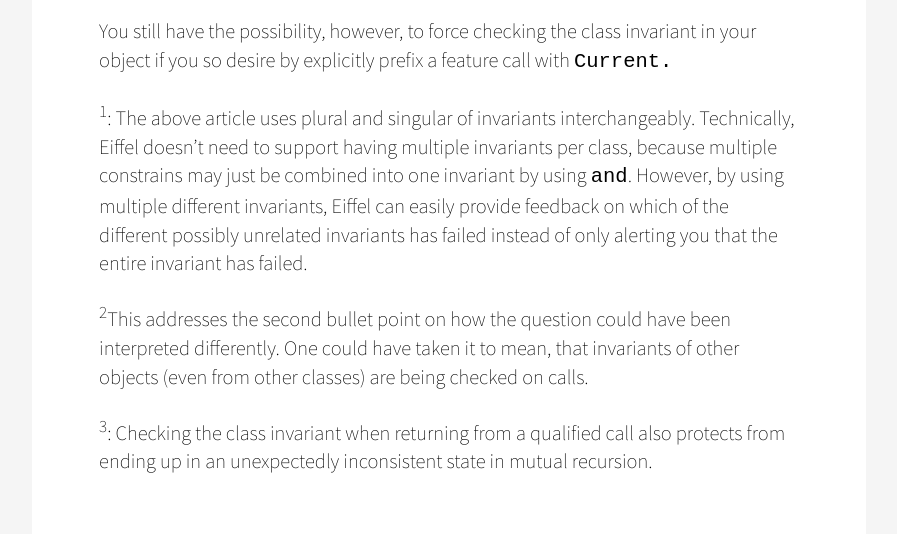
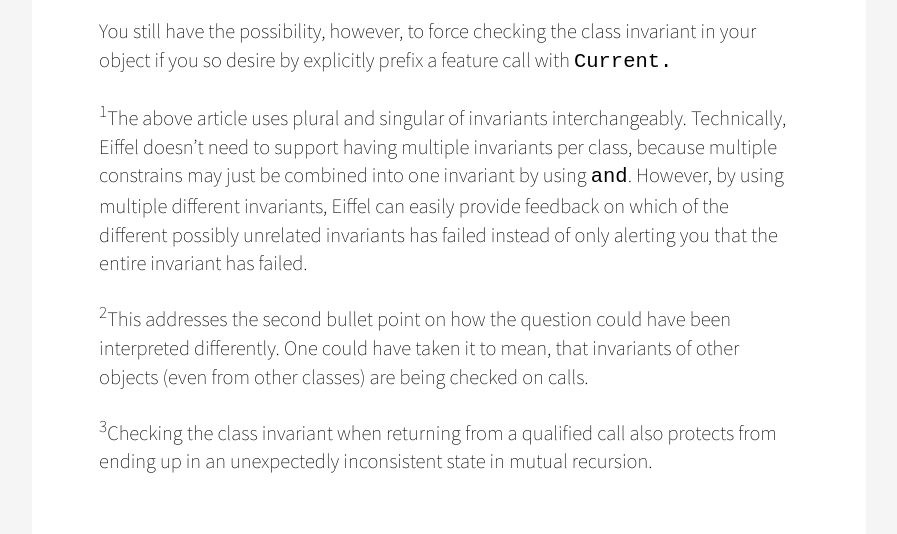
Before and after one commit to eprog2014/eprog2014.github.io, a Jekyll site: the page built from _posts/2014-11-13-class-invariants.md, in a window 1280 px wide and 900 px high, scrolled down 8828 px. Shown: the part 293-827 px from the top of the window, without its empty margins (191-1088 px from the left). Built offline with Jekyll 4.4.1, drawn with Linux system fonts in a browser that asks for light colours; some web fonts are replaced; Markdown is read by kramdown in place of the engine named in the settings; a script that is not in the unit is left out.

Commit message:
Fix footnote formatting

```diff
--- a/_posts/2014-11-13-class-invariants.md
+++ b/_posts/2014-11-13-class-invariants.md
@@ -343,8 +343,8 @@ The class invariant serves to help you maintain a consistent object for whenever
 
 You still have the possibility, however, to force checking the class invariant in your object if you so desire by explicitly prefix a feature call with `Current.`
 
-<sup>1</sup>: The above article uses plural and singular of invariants interchangeably. Technically, Eiffel doesn't need to support having multiple invariants per class, because multiple constrains may just be combined into one invariant by using `and`. However, by using multiple different invariants, Eiffel can easily provide feedback on which of the different possibly unrelated invariants has failed instead of only alerting you that the entire invariant has failed.
+<sup>1</sup>The above article uses plural and singular of invariants interchangeably. Technically, Eiffel doesn't need to support having multiple invariants per class, because multiple constrains may just be combined into one invariant by using `and`. However, by using multiple different invariants, Eiffel can easily provide feedback on which of the different possibly unrelated invariants has failed instead of only alerting you that the entire invariant has failed.
 
 <sup>2</sup>This addresses the second bullet point on how the question could have been interpreted differently. One could have taken it to mean, that invariants of other objects (even from other classes) are being checked on calls.
 
-<sup>3</sup>: Checking the class invariant when returning from a qualified call also protects from ending up in an unexpectedly inconsistent state in mutual recursion.
+<sup>3</sup>Checking the class invariant when returning from a qualified call also protects from ending up in an unexpectedly inconsistent state in mutual recursion.
```
